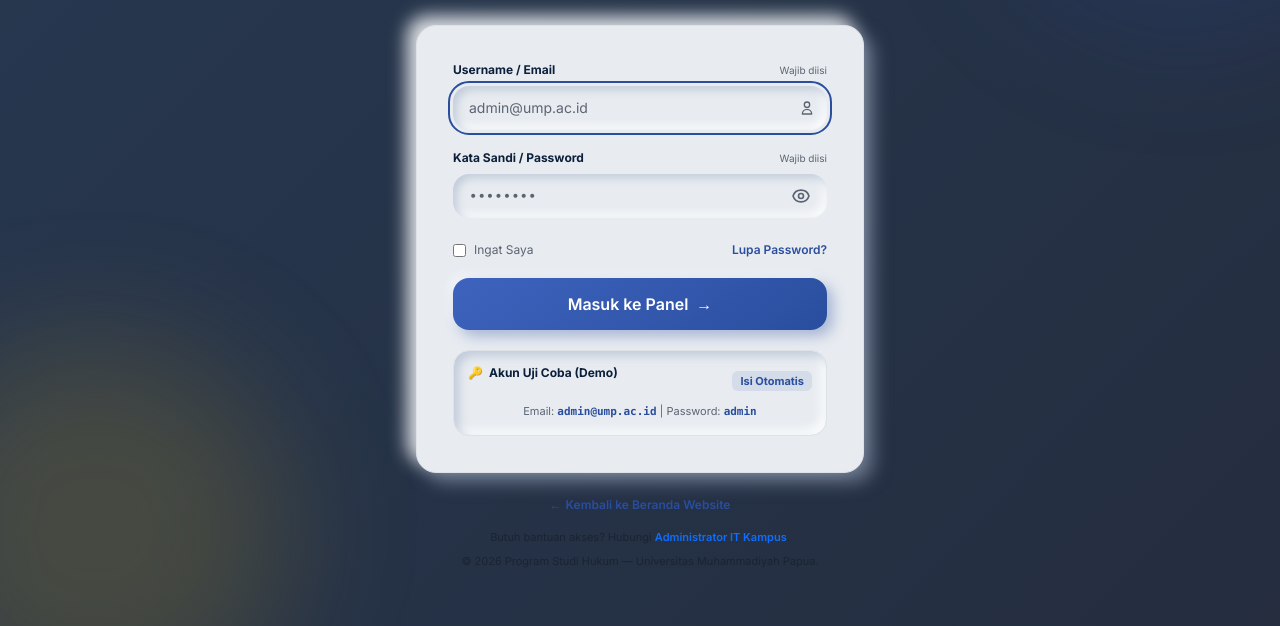
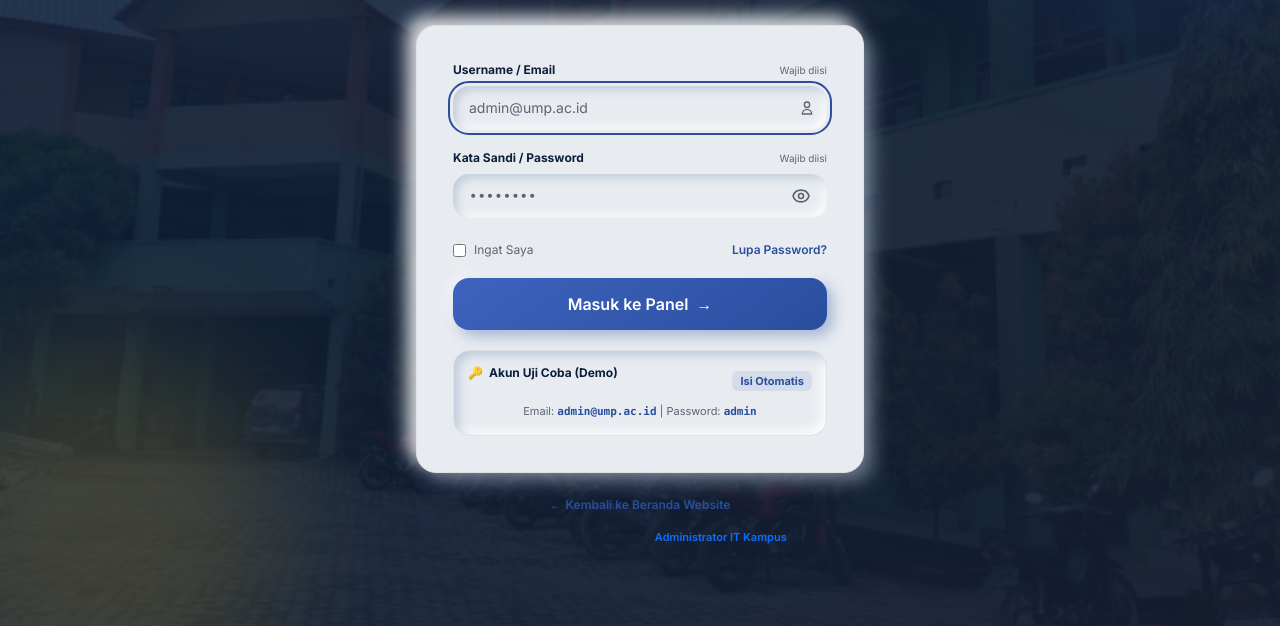
Before and after one commit to ipo-rk/Perancangan-Dan-Pengembangan-website-profil-UMP-, a website: page admin/login.html in a window 1280 px wide. Shown: the part 259-885 px from the top of the page. Drawn offline with nearby package versions, Linux system fonts and the light colour scheme; some packages are replaced by stand-ins of ours; the site is published under a folder, as on GitHub Pages, so addresses that start at the root find nothing; a script that the page names is missing.

Commit message:
Upgrade bg login.html dengan konsisten

```diff
--- a/assets/css/style.css
+++ b/assets/css/style.css
@@ -563,7 +563,7 @@ textarea:focus-visible,
 
 .law-court-bg {
   position: relative;
-  background-image: url("/assets/image/Gedung-UMP-thumbnail.jpg");
+  background-image: url("../image/Gedung-UMP-thumbnail.jpg");
   background-size: cover;
   background-position: center;
 }
```
Also changed, not shown: 1 other file.
